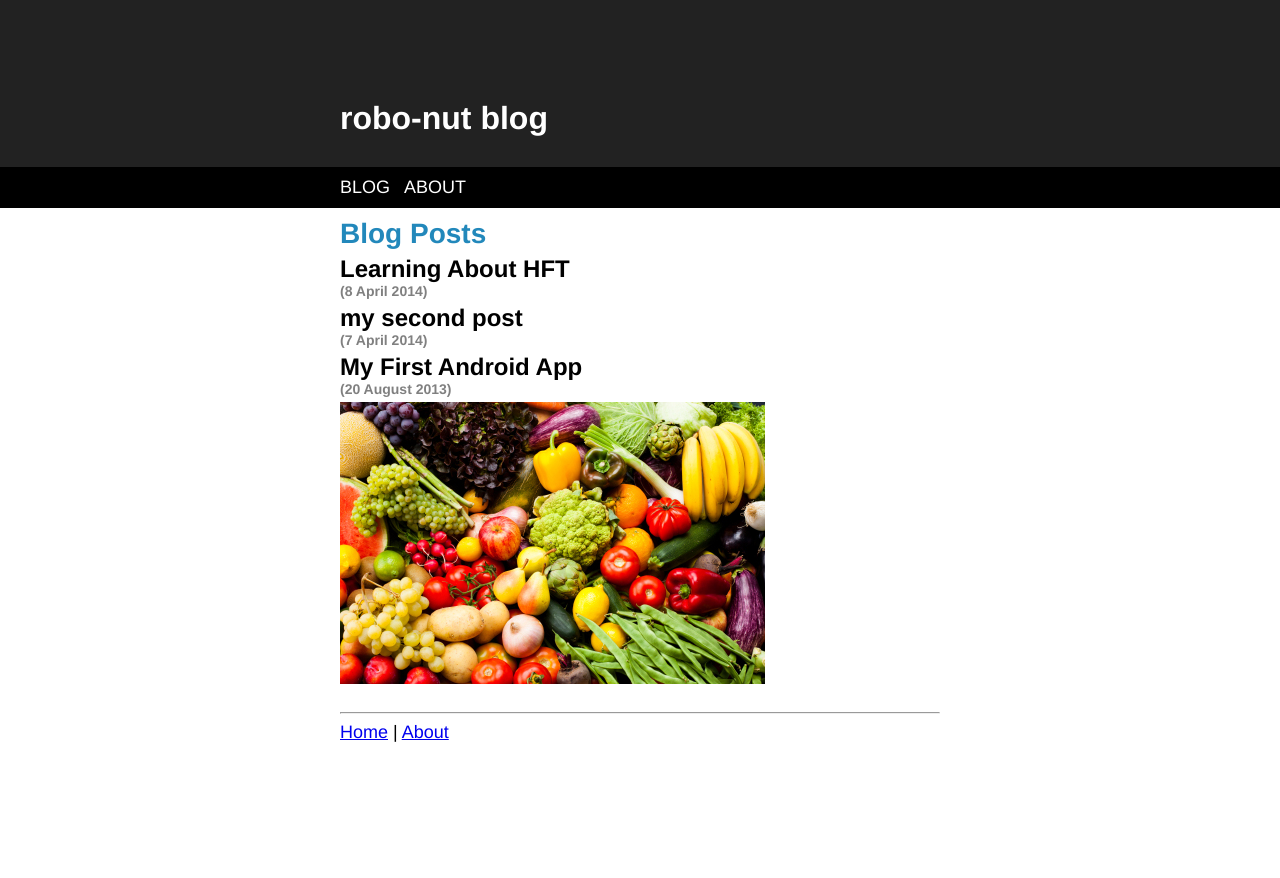
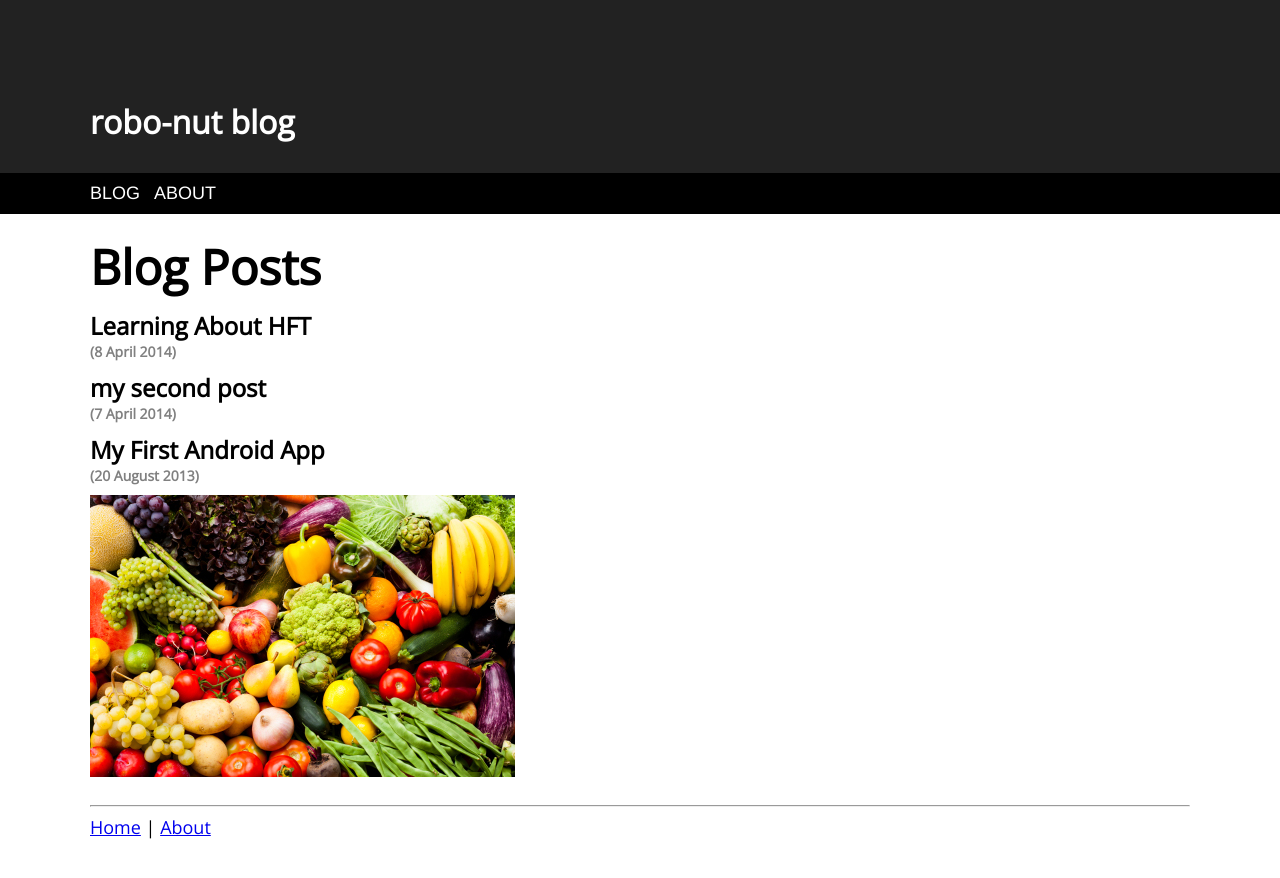
Before and after one commit to freefood89/freefood89.github.io, a Jekyll site: the page built from index.md, in a window 1280 px wide. Shown: the top 878 px of the page. Built offline with Jekyll 4.4.1, drawn with Linux system fonts in a browser that asks for light colours; nearby versions of some CDN libraries.

Commit message:
switched to open sans font

```diff
--- a/_layouts/default.html
+++ b/_layouts/default.html
@@ -6,6 +6,7 @@
 <link rel="stylesheet" href="/css/default.css">
 <link rel="stylesheet" href="/css/syntax.css">
 <link rel="stylesheet" href="/css/layout.css">
+<link href='http://fonts.googleapis.com/css?family=Open+Sans' rel='stylesheet' type='text/css'>
 <script src="//ajax.googleapis.com/ajax/libs/jquery/1.11.0/jquery.min.js"></script>
 </head>
 <body>
@@ -20,7 +21,9 @@
 
 <section>
 <div id="container">
+<div id="postbox">
 {{content}}
+</div>
 <div id="container">
 </section>
 <div id="container">
--- a/css/default.css
+++ b/css/default.css
@@ -1,17 +1,18 @@
 h1, h2, h3, h4, h5, h6, p{
 	margin: 0;
-	font-family:"Helvetica";
+	font-family:"Open Sans", sans-serif;
 	text-align:left;}
 
 p{
+	text-align: justify;
 	font-size: 18px;
 	padding-bottom: 15px;}
 
 h2{
-	color: #2288bb;
-	font-size: 28px;
+	font-size: 48px;
 	text-decoration: none;
-	padding-bottom: 5px;
+	margin-top: 20px;
+	margin-bottom: 10px;
 }
 h3 a{
 	color: black;
@@ -21,7 +22,7 @@
 h4{
 	color: gray;
 	font-size: 14px;
-	padding-bottom: 5px;}
+	margin-bottom: 10px;}
 
 ul li{
 	font-size: 18px;
--- a/css/layout.css
+++ b/css/layout.css
@@ -17,12 +17,15 @@
 	padding-bottom: 30px;}
 
 #container{
-	max-width: 600px;
+	max-width: 1100px;
 	margin-left: auto;
 	margin-right: auto;
 	padding-left: 10px;
 	padding-right: 10px;}
+#postbox{
+	max-width: 750px;
 
+}
 .post{
 	margin-bottom: 10px;
 }
```
Also changed, not shown: 10 other files.
